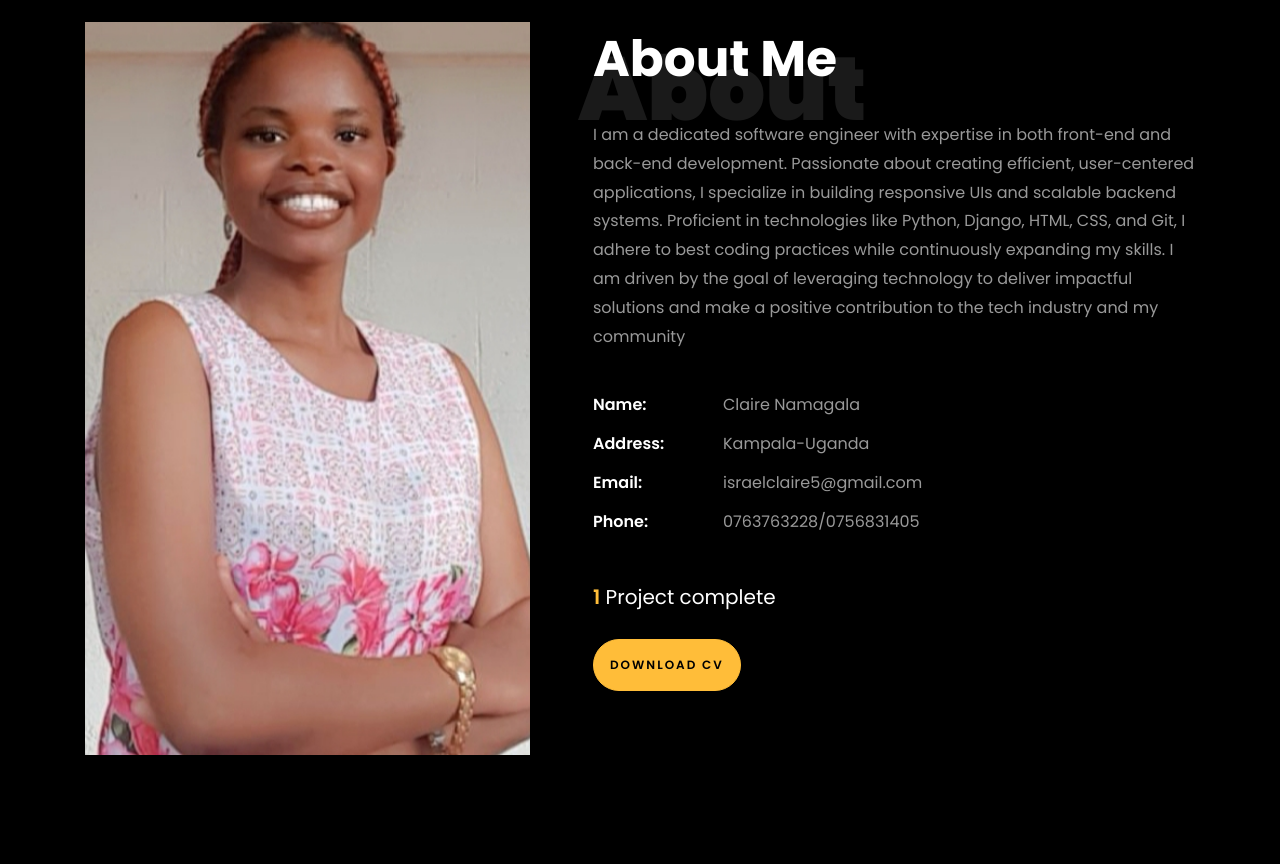
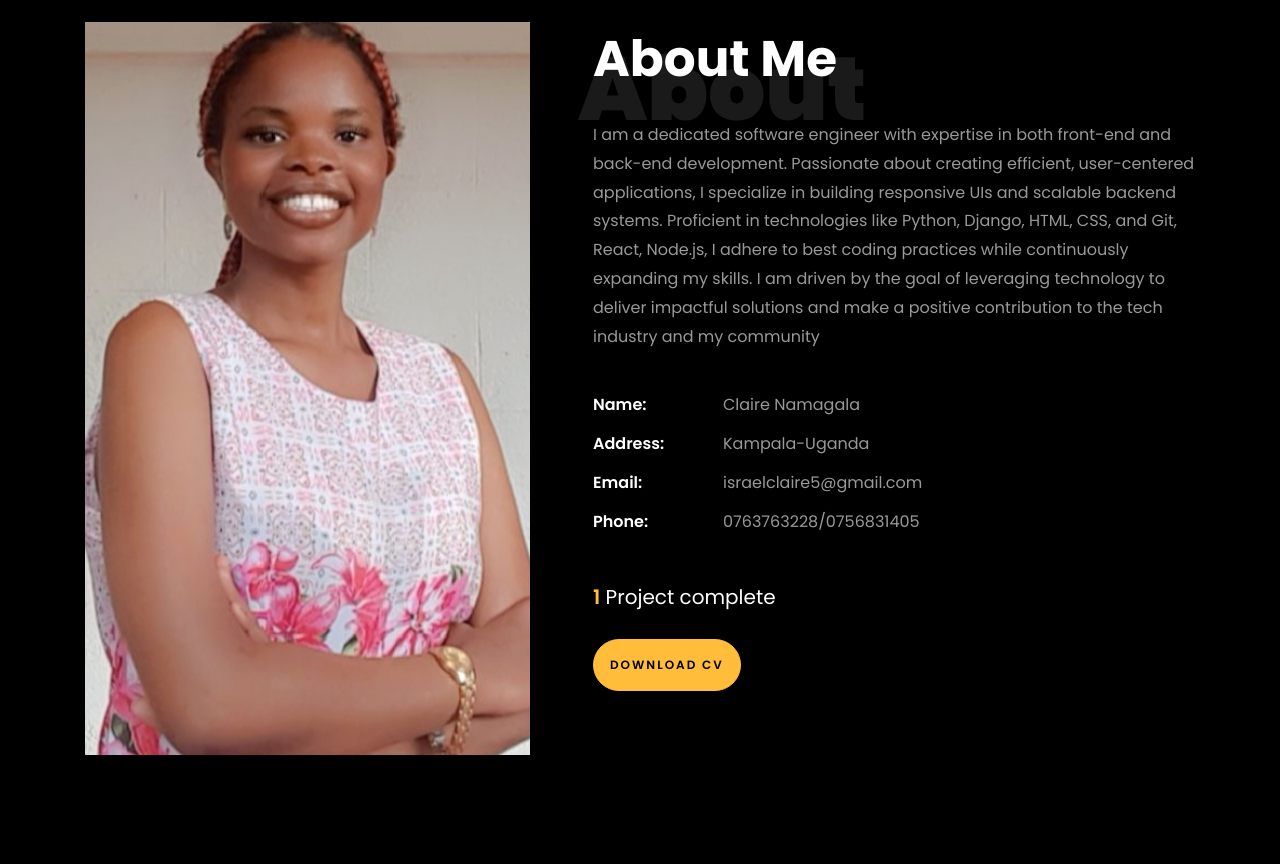
Before and after one commit to claireisrael/portifolio, a plain HTML site: page index.html in a window 1280 px wide. Shown: the part 840-1704 px from the top of the page. Drawn offline with Linux system fonts and the light colour scheme; files whose address does not match are found by name.

```diff
--- a/index.html
+++ b/index.html
@@ -122,7 +122,7 @@
 		          <div class="col-md-12 heading-section ftco-animate">
 		          	<h1 class="big">About</h1>
 		            <h2 class="mb-4">About Me</h2>
-		            <p>I am a dedicated software engineer with expertise in both front-end and back-end development. Passionate about creating efficient, user-centered applications, I specialize in building responsive UIs and scalable backend systems. Proficient in technologies like Python, Django, HTML, CSS, and Git, I adhere to best coding practices while continuously expanding my skills. I am driven by the goal of leveraging technology to deliver impactful solutions and make a positive contribution to the tech industry and my community</p>
+		            <p>I am a dedicated software engineer with expertise in both front-end and back-end development. Passionate about creating efficient, user-centered applications, I specialize in building responsive UIs and scalable backend systems. Proficient in technologies like Python, Django, HTML, CSS, and Git, React, Node.js, I adhere to best coding practices while continuously expanding my skills. I am driven by the goal of leveraging technology to deliver impactful solutions and make a positive contribution to the tech industry and my community</p>
 		            <ul class="about-info mt-4 px-md-0 px-2">
 		            	<li class="d-flex"><span>Name:</span> <span>Claire Namagala</span></li>
 		            	<li class="d-flex"><span>Address:</span> <span>Kampala-Uganda</span></li>
```
